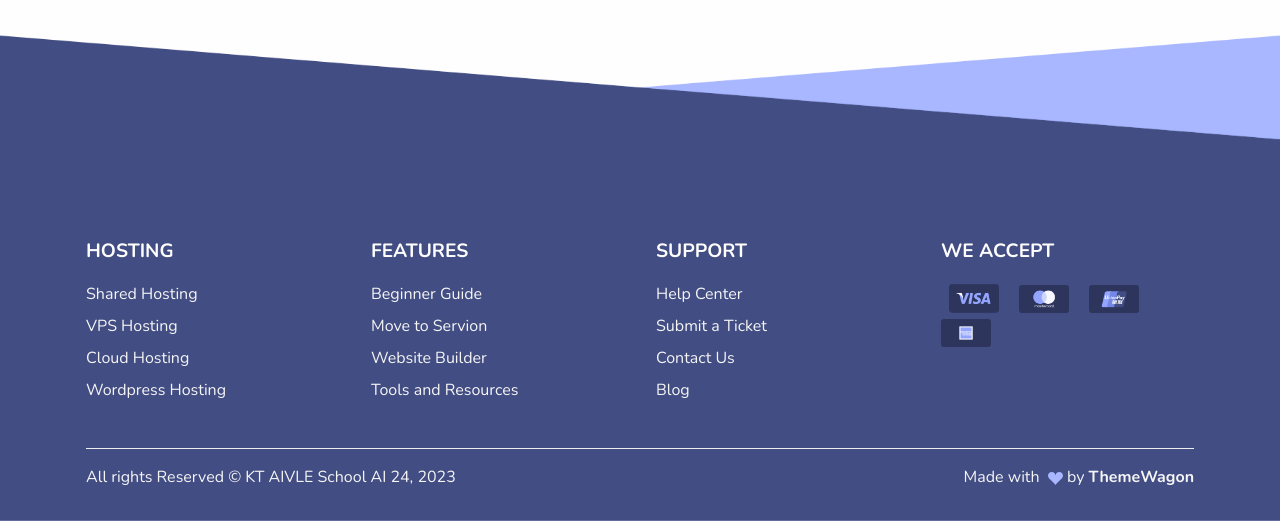
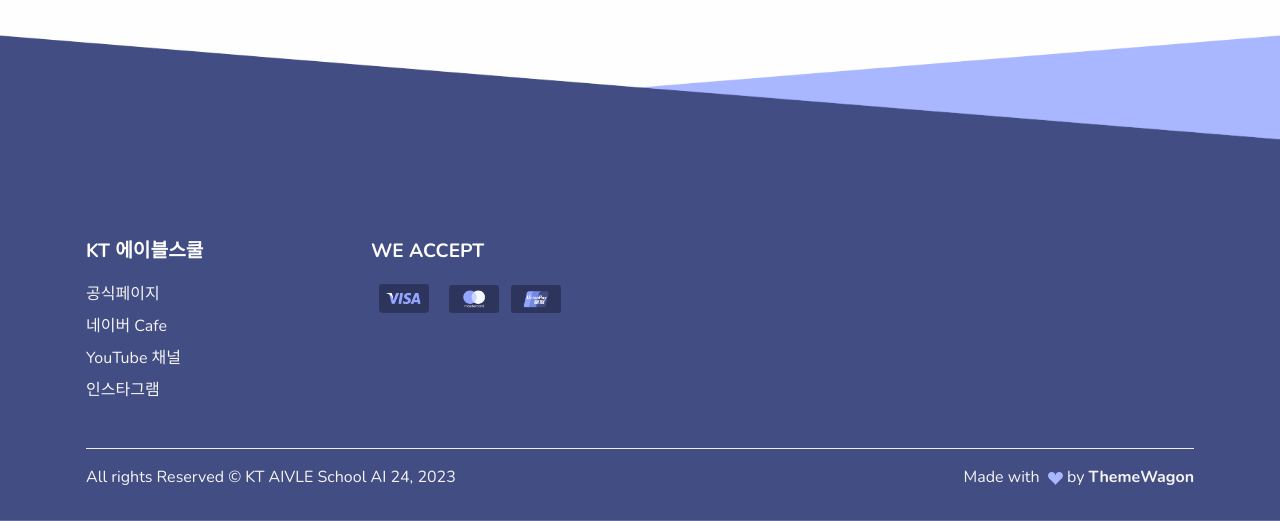
Before and after one commit to ehdwo98/Good-PT, a Django app: page /board/ in a window 1280 px wide. Shown: the part 508-1029 px from the top of the page. Run offline with Django 4.2, Linux system fonts and the light colour scheme; data that the repository does not hold is empty; some libraries are stand-ins or nearby versions.

```diff
--- a/GoodPT/templates/layout.html
+++ b/GoodPT/templates/layout.html
@@ -108,30 +108,12 @@
         <div class="container">
           <div class="row min-vh-75 min-vh-xl-50 pt-10">
             <div class="col-6 col-md-4 col-xl-3 mb-3">
-              <h5 class="lh-lg fw-bold text-white">HOSTING</h5>
+              <h5 class="lh-lg fw-bold text-white">KT 에이블스쿨</h5>
               <ul class="list-unstyled mb-md-4 mb-lg-0">
-                <li class="lh-lg"><a class="text-200 text-decoration-none" href="#!">Shared Hosting</a></li>
-                <li class="lh-lg"><a class="text-200 text-decoration-none" href="#!">VPS Hosting</a></li>
-                <li class="lh-lg"><a class="text-200 text-decoration-none" href="#!">Cloud Hosting</a></li>
-                <li class="lh-lg"><a class="text-200 text-decoration-none" href="#!">Wordpress Hosting</a></li>
-              </ul>
-            </div>
-            <div class="col-6 col-md-4 col-xl-3 mb-3">
-              <h5 class="lh-lg fw-bold text-white">FEATURES</h5>
-              <ul class="list-unstyled mb-md-4 mb-lg-0">
-                <li class="lh-lg"><a class="text-200 text-decoration-none" href="#!">Beginner Guide</a></li>
-                <li class="lh-lg"><a class="text-200 text-decoration-none" href="#!">Move to Servion</a></li>
-                <li class="lh-lg"><a class="text-200 text-decoration-none" href="#!">Website Builder</a></li>
-                <li class="lh-lg"><a class="text-200 text-decoration-none" href="#!">Tools and Resources</a></li>
-              </ul>
-            </div>
-            <div class="col-6 col-md-4 col-xl-3 mb-3">
-              <h5 class="lh-lg fw-bold text-white">SUPPORT</h5>
-              <ul class="list-unstyled mb-md-4 mb-lg-0">
-                <li class="lh-lg"><a class="text-200 text-decoration-none" href="#!">Help Center</a></li>
-                <li class="lh-lg"><a class="text-200 text-decoration-none" href="#!">Submit a Ticket</a></li>
-                <li class="lh-lg"><a class="text-200 text-decoration-none" href="#!">Contact Us</a></li>
-                <li class="lh-lg"><a class="text-200 text-decoration-none" href="#!">Blog</a></li>
+                <li class="lh-lg"><a class="text-200 text-decoration-none" href="https://aivle.kt.co.kr/home/main/indexMain" target = "_blank">공식페이지</a></li>
+                <li class="lh-lg"><a class="text-200 text-decoration-none" href="https://cafe.naver.com/aivleschool" target = "_blank">네이버 Cafe</a></li>
+                <li class="lh-lg"><a class="text-200 text-decoration-none" href="https://www.youtube.com/playlist?list=PL_WCuvyChN3giYr6Xa2gWMOvRjDUrfb0a" target = "_blank">YouTube 채널</a></li>
+                <li class="lh-lg"><a class="text-200 text-decoration-none" href="https://www.instagram.com/aivlestory?igshid=YmMyMTA2M2Y%3D" target = "_blank">인스타그램</a></li>
               </ul>
             </div>
             <div class="col-xl-3 mb-3">
@@ -140,7 +122,6 @@
                 <li class="list-inline-item mr-2"><a class="text-decoration-none" href="#!"><img class="list-social-icon" src="{% static '/img/gallery/visa.png' %}" width="50" alt="..." /></a></li>
                 <li class="list-inline-item mr-2"><a class="text-decoration-none" href="#!"><img class="list-social-icon" src="{% static '/img/gallery/master-card.png' %}" width="50" alt="..." /></a></li>
                 <li class="list-inline-item mr-2"><a class="text-decoration-none" href="#!"><img class="list-social-icon" src="{% static '/img/gallery/union-pay.png' %}" width="50" alt="..." /></a></li>
-                <li class="list-inline-item"><a class="text-decoration-none" href="#!"><img class="list-social-icon" src="{% static '/img/gallery/express.png' %}" width="50" alt="..." /></a></li>
               </ul>
             </div>
           </div>
```
Also changed, not shown: GoodPT/board/templates/board/question_detail.html (+5 -3 lines), GoodPT/board/templatetags/board_filter.py (+7 -0 lines).
